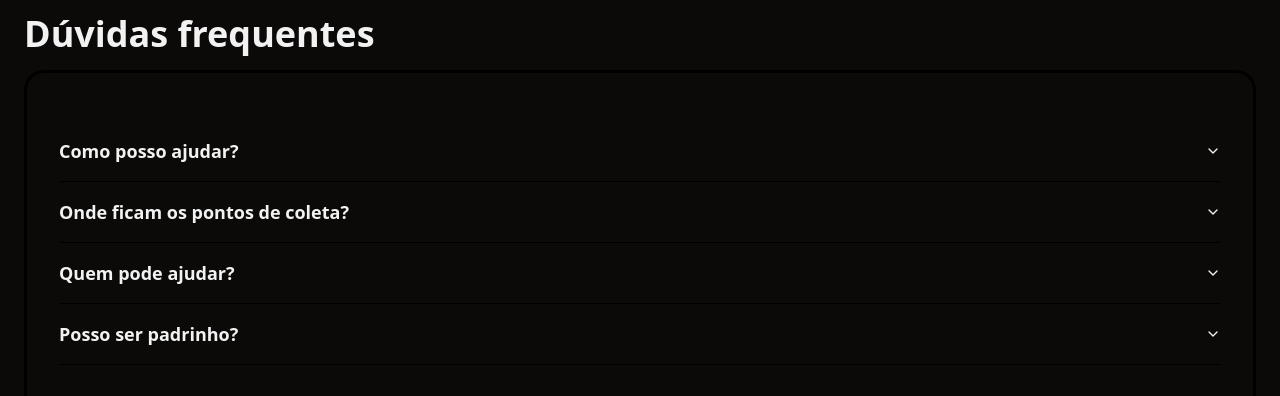
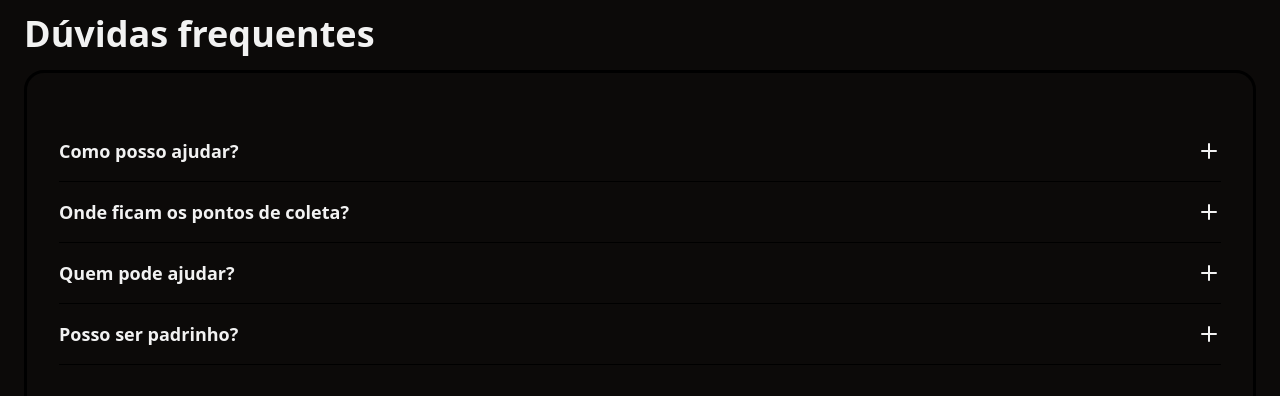
Before and after one commit to lucaoskaique/entregacao-app, a React (Vite) app: page / in a window 1280 px wide. Shown: the part 900-1296 px from the top of the page. Built offline with nearby package versions, Linux system fonts and the light colour scheme.

Commit message:
refactor: changed button icon

```diff
--- a/src/components/ui/accordion.tsx
+++ b/src/components/ui/accordion.tsx
@@ -1,6 +1,6 @@
 import * as React from "react";
 import * as AccordionPrimitive from "@radix-ui/react-accordion";
-import { ChevronDown } from "lucide-react";
+import { Plus } from "lucide-react";
 
 import { cn } from "@/lib/utils";
 
@@ -26,13 +26,13 @@
     <AccordionPrimitive.Trigger
       ref={ref}
       className={cn(
-        "flex flex-1 items-center justify-between py-4 font-medium transition-all hover:underline [&[data-state=open]>svg]:rotate-180",
+        "flex flex-1 items-center justify-between py-4 font-medium transition-all hover:underline [&[data-state=open]>svg]:rotate-45",
         className
       )}
       {...props}
     >
       {children}
-      <ChevronDown className="h-4 w-4 shrink-0 transition-transform duration-200" />
+      <Plus className="h-6 w-6 transition-transform duration-200" />
     </AccordionPrimitive.Trigger>
   </AccordionPrimitive.Header>
 ));
```
